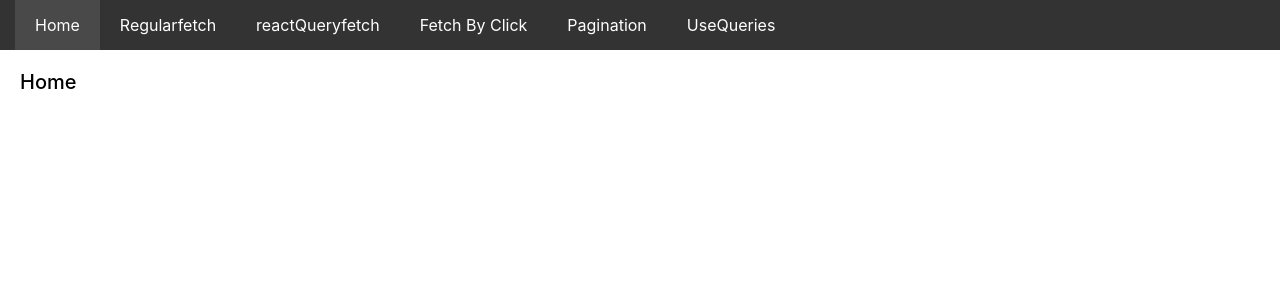
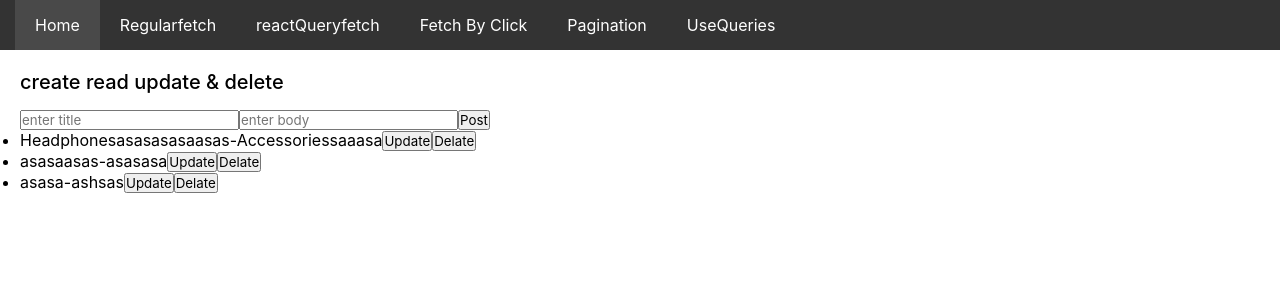
Before and after one commit to aswin-dotcom/ReactQuery, a React (Vite) app: page / in a window 1280 px wide. Shown: the top 300 px of the page. Built offline with nearby package versions, Linux system fonts and the light colour scheme; data requests are answered from the project's data file.

Commit message:
CRUD mutations

```diff
--- a/db.json
+++ b/db.json
@@ -1,22 +1,21 @@
 {
   "posts": [
     {
-      "id": 1,
-      "title": "Introduction to JSON Server",
-      "content": "JSON Server helps you create a fake REST API easily.",
-      "author": "John Doe"
+      "id": 103,
+      "name": "Headphonesasasasasaasas",
+      "price": 99.99,
+      "category": "Accessoriessaaasa",
+      "stock": 200
     },
     {
-      "id": 2,
-      "title": "Angular vs React",
-      "content": "Both frameworks are great, but it depends on the project needs.",
-      "author": "Jane Smith"
+      "name": "asasaasas",
+      "category": "asasasa",
+      "id": 106
     },
     {
-      "id": 3,
-      "title": "Best Practices in .NET",
-      "content": "Following SOLID principles improves your .NET application.",
-      "author": "Michael Brown"
+      "name": "asasa",
+      "category": "ashsas",
+      "id": 107
     }
   ],
   "items": [
--- a/src/Components/Home.jsx
+++ b/src/Components/Home.jsx
@@ -1,14 +1,144 @@
 // import axios from "axios";
-import React from "react";
+import { useMutation, useQuery, useQueryClient } from "@tanstack/react-query";
+import axios from "axios";
+import React, { useState } from "react";
+
+const API_URL = "http://localhost:3000/posts";
+const read = async () => {
+  const { data } = await axios.get(`${API_URL}`);
+  return data;
+};
+
+const create = async (post) => {
+  const { data } = await axios.post(API_URL, post);
+  return data;
+};
+
+const deletepost = async (id) => {
+  const { data } = await axios.delete(`${API_URL}/${id}`);
+  return data;
+};
+
+const updatepost = async (post) => {
+  const { data } = await axios.put(`${API_URL}/${post.id}`, post);
+  return data;
+};
 
 export const Home = () => {
+  const client = useQueryClient();
+  const [title, setTitle] = useState("");
+  const [body, setBody] = useState("");
+  // const [editid, setEditid] = useState(null);
+  const [editpost, setEditpost] = useState({
+    id:'',
+    name: "",
+    category: "",
+  });
+
+  const { data, isLoading, isError } = useQuery({
+    queryKey: ["posts"],
+    queryFn: read,
+  });
+
+  const createmutation = useMutation({
+    mutationFn: create,
+
+    onSuccess: () => {
+      client.invalidateQueries({ queryKey: ["posts"] });
+    },
+  });
+
+  const delemutation = useMutation({
+    mutationFn: deletepost,
+    onSuccess: () => {
+      client.invalidateQueries({ queryKey: ["posts"] });
+    },
+  });
+
+  const updatemutation = useMutation({
+    mutationFn: updatepost,
+    onSuccess: () => {
+      client.invalidateQueries({ queryKey: ["posts"] });
+      // setEditid(null);
+      setEditpost({
+        id:'',
+        name:'',
+        category:''
+
+      })
+
+    },
+  });
+
+  const handlesubmit = () => {
+    createmutation.mutate({ name: title, category: body });
+  };
+
+  const handledelete = (id) => {
+    delemutation.mutate(id);
+  };
+
+  const handleupdate = (post,editpost) => {
+    updatemutation.mutate(post,editpost);
+  };
+
+  if (isLoading) {
+    return <h1>Please wait loading....</h1>;
+  }
+
+  if (isError) {
+    return <h2>Error occured....</h2>;
+  }
 
   return (
     <div className="container">
-        <h3>Home</h3>
-
+      <h3>create read update & delete</h3>
+      <div>
+        <input
+          placeholder="enter title"
+          value={title}
+          onChange={(e) => setTitle(e.target.value)}
+        />
+        <input
+          placeholder="enter body"
+          value={body}
+          onChange={(e) => setBody(e.target.value)}
+        />
+        <button onClick={handlesubmit}>Post</button>
+      </div>
+      <ul>
+        {data?.map((post) => (
+          <li key={post.id}>
+            {editpost.id == post.id ? (
+              <div>
+                <input
+                  placeholder="update name"
+                  value={editpost.name}
+                  onChange={(e) =>
+                    setEditpost({ ...editpost, name: e.target.value})
+                  }
+                />
+                <input
+                  placeholder="update price"
+                  value={editpost.category}
+                  onChange={(e) =>
+                    setEditpost({  ...editpost, category: e.target.value })
+                  }
+                />
+                <button onClick={()=>handleupdate(editpost)}>Update</button>
+              </div>
+            ) : (
+            // }
+              <div>
+                {post.name}-{post.category}
+                <button onClick={() => setEditpost(post)}>Update</button>
+                <button onClick={() => handledelete(post.id)}>Delate</button>
+              </div>
+            )
+            }
+          </li>
+        ))}
+      </ul>
     </div>
-
-
   );
 };
```
